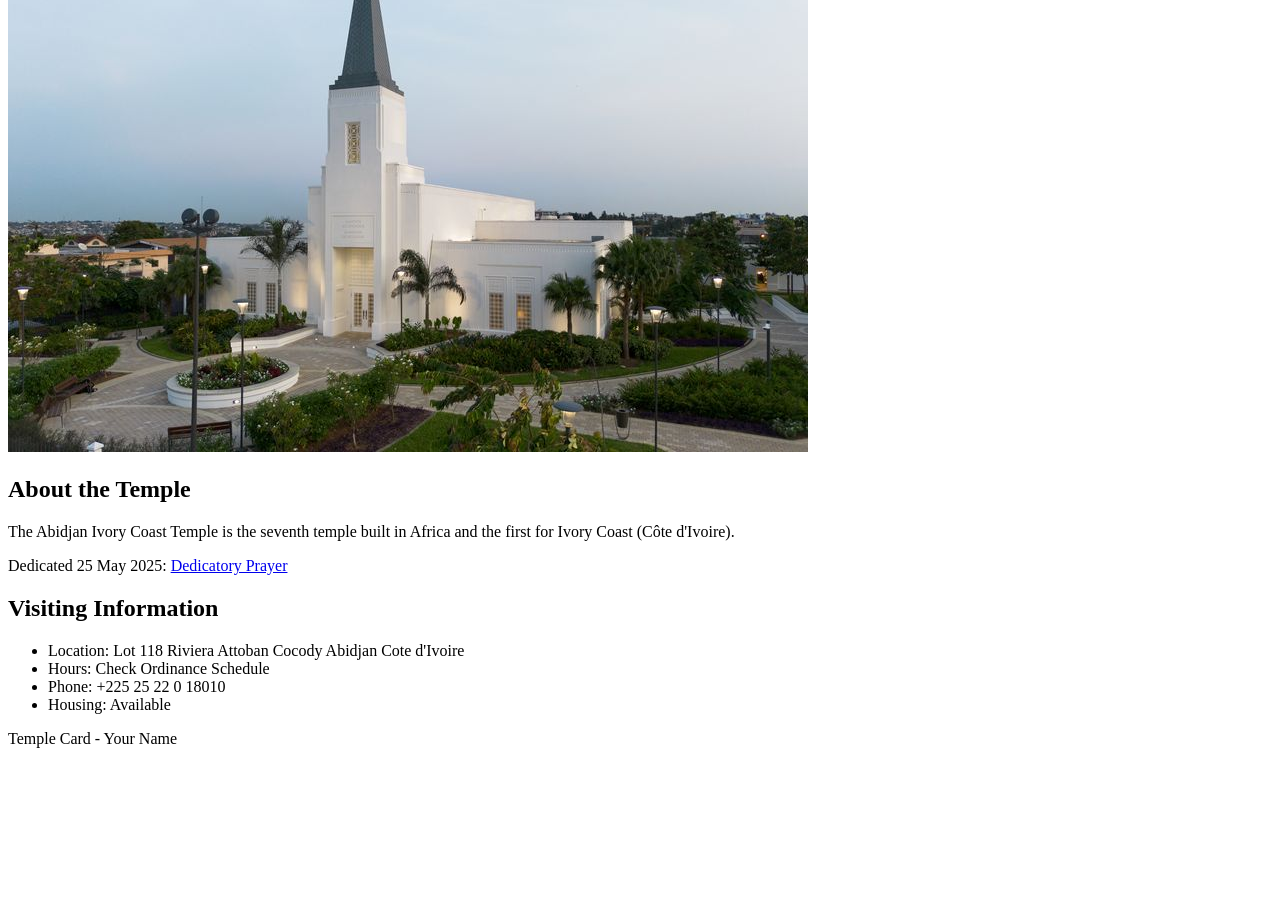
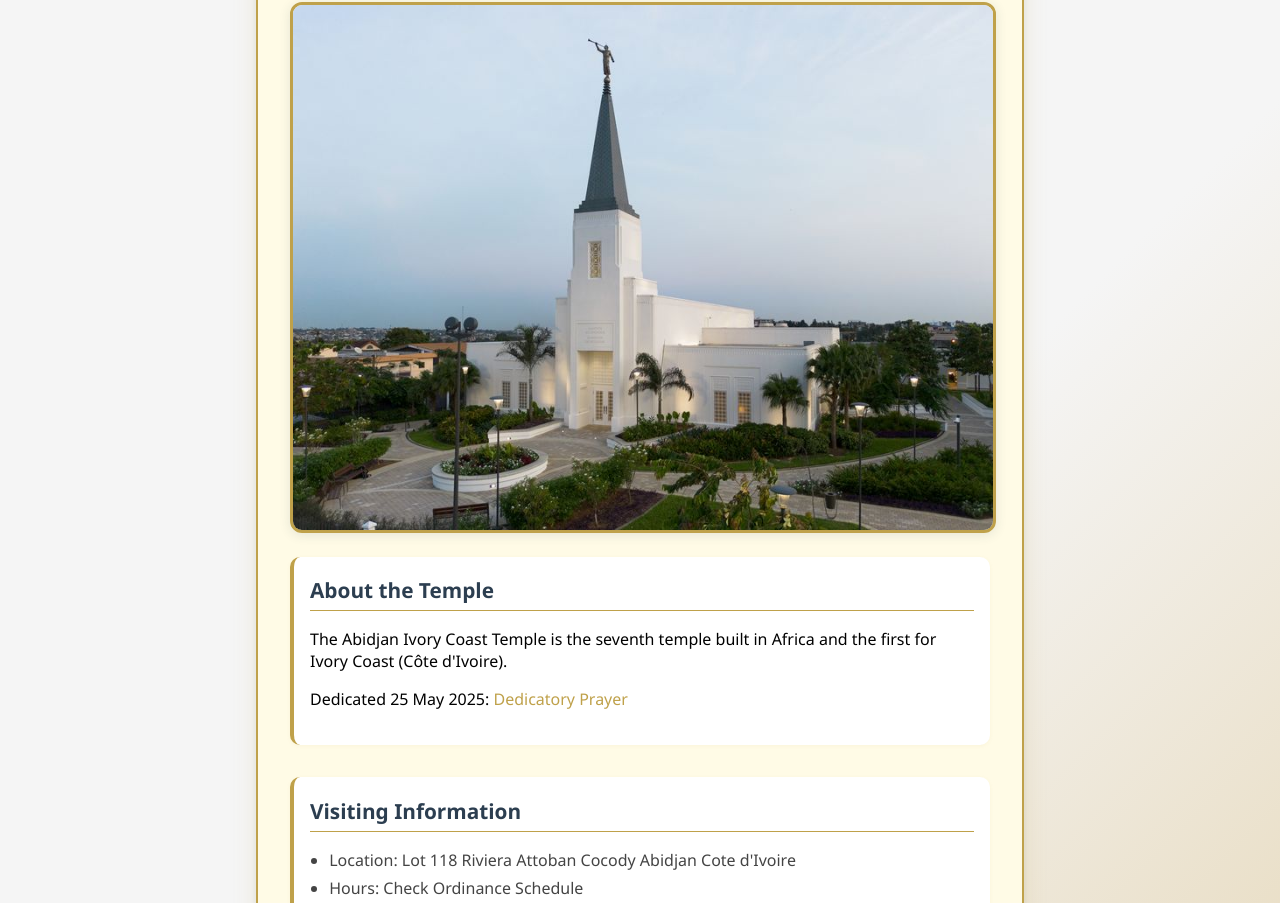
Before and after one commit to AnneUkpong/wdd130-term5, a plain HTML site: page week02/temple.html in a window 1280 px wide. Shown: the part 262-1165 px from the top of the page. Before the commit the page ends 1026 px from the top, so only its background shows below. Drawn offline with Linux system fonts and the light colour scheme.

Commit message:
sync changes

```diff
--- /dev/null
+++ b/week02/styles/subfolder/temple.css
@@ -0,0 +1,89 @@
+
+body {
+	background: linear-gradient(135deg, #f5f5f5 60%, #e6d8b9 100%);
+	font-family: 'Segoe UI', Arial, sans-serif;
+	margin: 0;
+	padding: 0;
+	min-height: 100vh;
+}
+
+header, footer {
+	background: linear-gradient(90deg, #bfa14a 0%, #2c3e50 100%);
+	color: #fff;
+	text-align: center;
+	padding: 1.2em 0;
+	letter-spacing: 1px;
+	font-weight: 600;
+}
+
+main {
+	max-width: 700px;
+	margin: 2.5em auto;
+	background: #fffbe6;
+	padding: 2.5em 2em;
+	border-radius: 16px;
+	box-shadow: 0 4px 24px rgba(191,161,74,0.15), 0 1.5px 6px rgba(44,62,80,0.08);
+	border: 2px solid #bfa14a;
+}
+
+h1 {
+	color: #bfa14a;
+	text-align: center;
+	font-size: 2.2em;
+	margin-bottom: 0.5em;
+	letter-spacing: 1px;
+	font-family: 'Georgia', serif;
+}
+
+img {
+	display: block;
+	margin: 0 auto 1.5em auto;
+	max-width: 100%;
+	border-radius: 12px;
+	box-shadow: 0 2px 12px rgba(44,62,80,0.12);
+	border: 3px solid #bfa14a;
+}
+
+section {
+	margin-bottom: 2em;
+	background: #fff;
+	border-radius: 10px;
+	padding: 1.2em 1em;
+	box-shadow: 0 1px 4px rgba(191,161,74,0.07);
+	border-left: 4px solid #bfa14a;
+}
+
+h2 {
+	color: #2c3e50;
+	margin-top: 0;
+	font-size: 1.3em;
+	border-bottom: 1px solid #bfa14a;
+	padding-bottom: 0.3em;
+}
+
+a {
+	color: #bfa14a;
+	text-decoration: none;
+	font-weight: 500;
+	transition: color 0.2s;
+}
+a:hover {
+	color: #2c3e50;
+	text-decoration: underline;
+}
+
+ul {
+	padding-left: 1.2em;
+	margin: 0.5em 0 0 0;
+}
+li {
+	margin-bottom: 0.4em;
+	color: #444;
+}
+
+footer {
+	margin-top: 2em;
+	font-size: 1em;
+	border-top: 2px solid #bfa14a;
+	background: linear-gradient(90deg, #2c3e50 0%, #bfa14a 100%);
+}
--- a/week02/temple.html
+++ b/week02/temple.html
@@ -5,6 +5,8 @@
     <meta charset="UTF-8">
     <meta name="viewport" content="width=device-width, initial-scale=1.0">
     <title>Temple Card - Abidjan Cote d'Ivoire</title>
+</head>
+<link rel="stylesheet" href="styles/subfolder/temple.css">
 </head>
 
 <body>
@@ -35,7 +37,7 @@
         </section>
     </main>
     <footer>
-        <p>Temple Card - Your Name</p>
+        <p>Temple Card - Anne Ukpong</p>
     </footer>
 </body>
 
```
